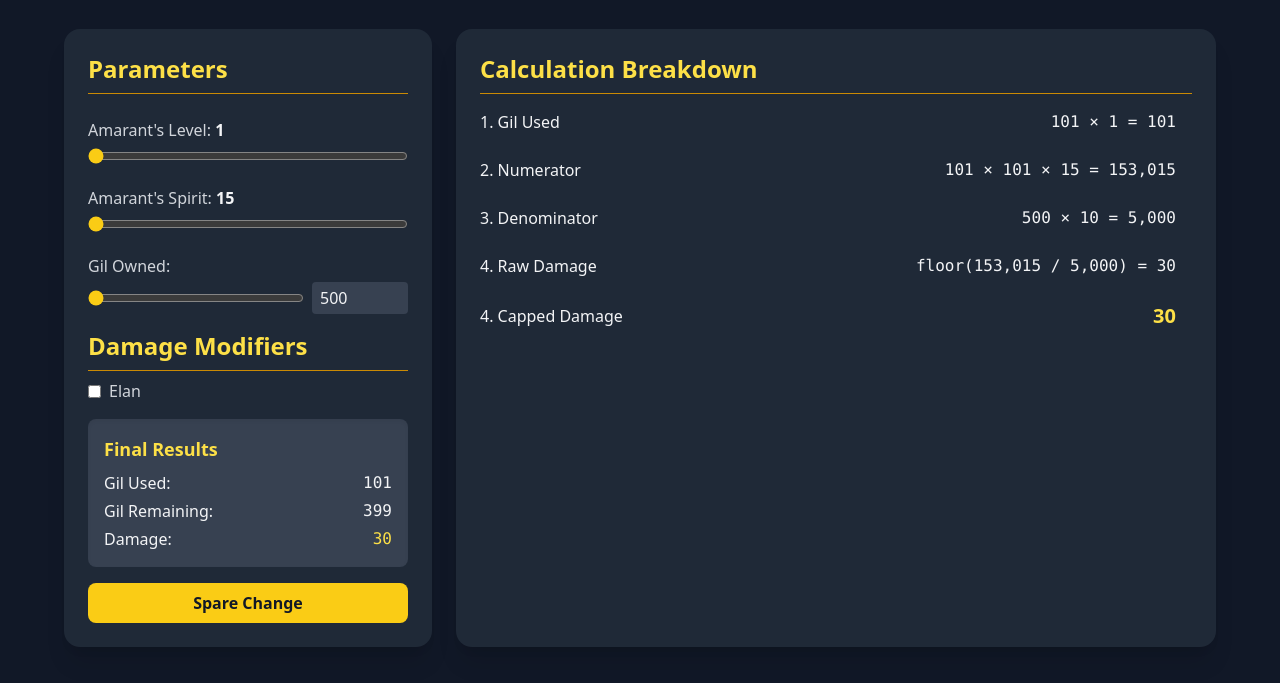
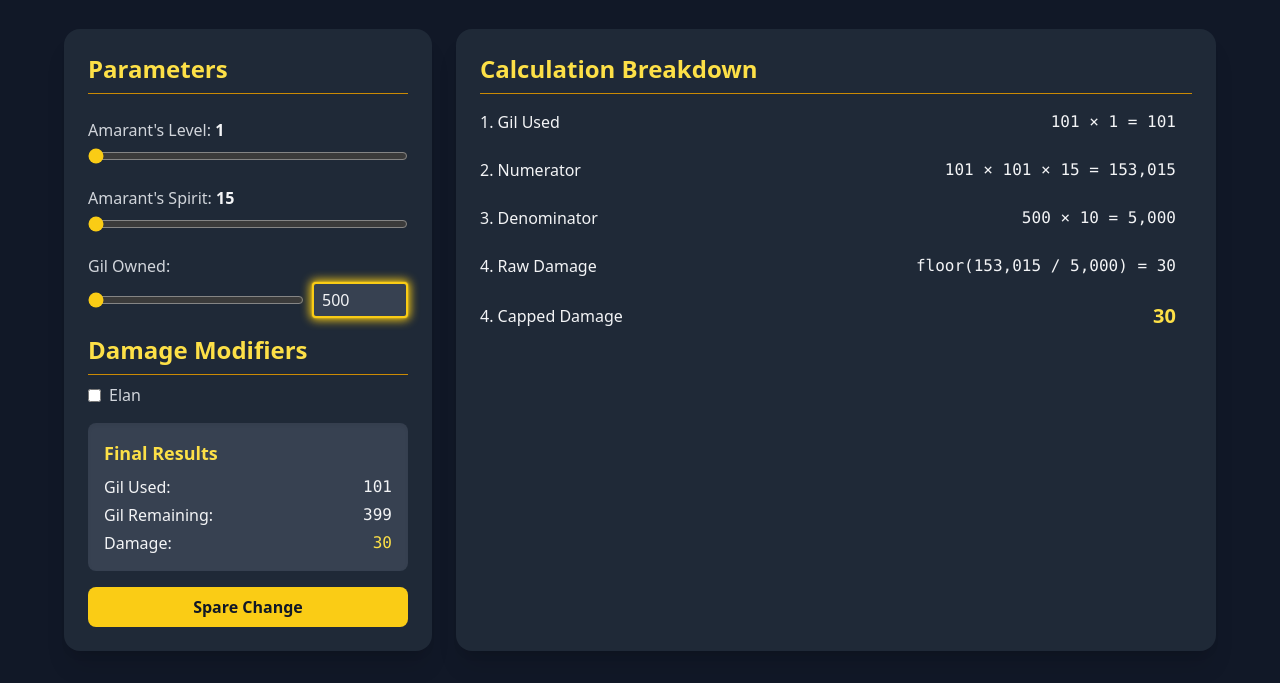
Before and after one commit to KFCPhantasm/spare-change-calculator, a plain HTML site: page index.html in a window 1280 px wide. Shown: the part 119-802 px from the top of the page. Drawn offline with nearby package versions, Linux system fonts and the light colour scheme.

Commit message:
Update index.html

```diff
--- a/index.html
+++ b/index.html
@@ -1,4 +1,3 @@
-<!-- Save this file as index.html and open it directly in your browser -->
 <!DOCTYPE html>
 <html lang="en">
 <head>
@@ -7,6 +6,22 @@
   <title>FF9 Spare Change Damage Calculator</title>
   <!-- Tailwind CSS via CDN -->
   <script src="https://cdn.tailwindcss.com"></script>
+  <style>
+    /* Hide number input arrows */
+    input[type=number]::-webkit-inner-spin-button,
+    input[type=number]::-webkit-outer-spin-button {
+      -webkit-appearance: none;
+      margin: 0;
+    }
+    input[type=number] {
+      -moz-appearance: textfield; /* Firefox */
+    }
+    /* Gold border glow */
+    .gold-glow {
+      border: 2px solid #FACC15 !important;
+      box-shadow: 0 0 10px 2px #FACC15, 0 0 2px #FACC15;
+    }
+  </style>
   <!-- React, ReactDOM & Babel for JSX support -->
   <script crossorigin src="https://unpkg.com/react@17/umd/react.development.js"></script>
   <script crossorigin src="https://unpkg.com/react-dom@17/umd/react-dom.development.js"></script>
@@ -132,7 +147,7 @@
                     <input
                       type="number" min="0" max="9999999" value={gilOwned}
                       onChange={e => handleGilChange(e.target.value)}
-                      className="w-24 bg-gray-700 text-gray-100 rounded px-2 py-1 focus:outline-none focus:ring-2 focus:ring-yellow-400"
+                      className="w-24 bg-gray-700 text-gray-100 rounded px-2 py-1 gold-glow"
                     />
                   </div>
                 </div>
```
